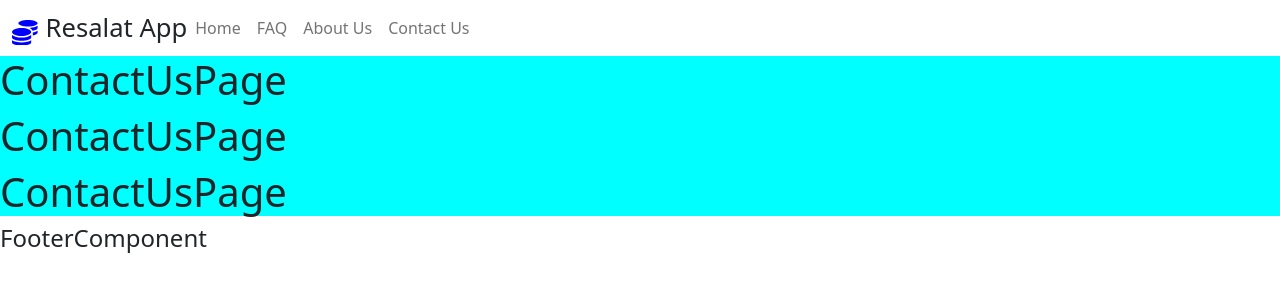
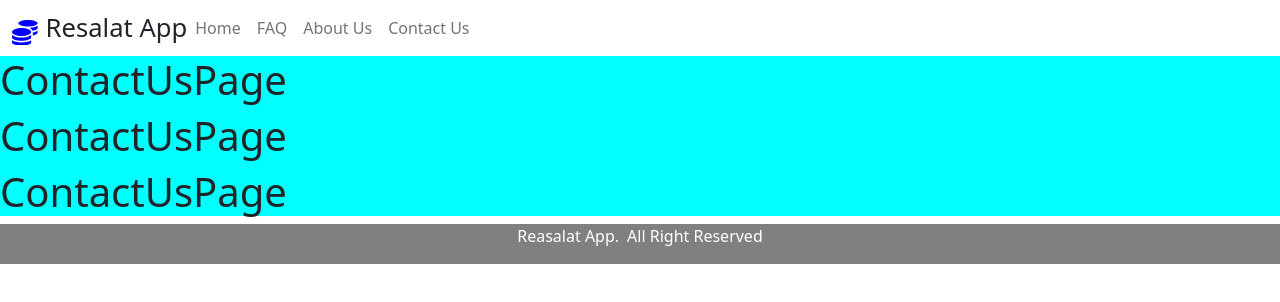
Before and after one commit to mahdizaremz66/resalat-app, a React (Create React App) app: page /contact-us in a window 1280 px wide. Shown: the top 302 px of the page. Built offline with nearby package versions, Linux system fonts and the light colour scheme.

Commit message:
navbar and footer completed

```diff
--- a/src/components/ui/Footer.components.jsx
+++ b/src/components/ui/Footer.components.jsx
@@ -1,11 +1,13 @@
 import React from 'react';
+import "./Footer.css"
 
 const FooterComponent = () => {
     return (
-        <div>
-            <h4>FooterComponent</h4>
-        </div>
+        <footer className='footer'>
+            <span>Reasalat App.</span>
+            <span className="d-none d-md-inline ms-2">All Right Reserved</span>
+        </footer>
     );
-  };
+};
 
 export default FooterComponent;
--- /dev/null
+++ b/src/components/ui/Footer.css
@@ -0,0 +1,8 @@
+.footer{
+    display: flex;
+    justify-content: center;
+    text-align: center;
+    color: white;
+    background-color: gray;
+    height: 40px;
+}
--- a/src/components/ui/Navbar.component.jsx
+++ b/src/components/ui/Navbar.component.jsx
@@ -1,10 +1,16 @@
-import React from 'react';
+import React,{useRef} from 'react';
 import "./Navbar.css";
 
 import { Link } from 'react-router-dom';
 import { FaCoins } from "react-icons/fa";
 
 const NavbarComponent = () => {
+    const btnToggleRef = useRef();
+
+    const toggleMenu = () =>{
+        btnToggleRef.current.click();
+    }
+
     return (
         <nav className="navbar navbar-expand-lg bg-body-tertiary">
             <div className="container-fluid">
@@ -14,27 +20,27 @@
 
                 </div>
 
-                <button className="navbar-toggler" type="button" data-bs-toggle="collapse" data-bs-target="#navbarNav" aria-controls="navbarNav" aria-expanded="false" aria-label="Toggle navigation">
+                <button className="navbar-toggler" type="button" data-bs-toggle="collapse" data-bs-target="#navbarNav" aria-controls="navbarNav" aria-expanded="false" aria-label="Toggle navigation" ref={btnToggleRef}>
                     <span className="navbar-toggler-icon"></span>
                 </button>
                 <div className="collapse navbar-collapse" id="navbarNav">
                     <ul className="navbar-nav">
-                        <li className="nav-item">
+                        <li className="nav-item"  onClick={toggleMenu}>
                             <Link className="nav-link" to="/">
                                 Home
                             </Link>
                         </li>
-                        <li className="nav-item">
+                        <li className="nav-item" onClick={toggleMenu}>
                             <Link className="nav-link" to="/faq">
                                 FAQ
                             </Link>
                         </li>
-                        <li className="nav-item">
+                        <li className="nav-item"  onClick={toggleMenu}>
                             <Link className="nav-link" to="/about-us">
                                 About Us
                             </Link>
                         </li>
-                        <li className="nav-item">
+                        <li className="nav-item"  onClick={toggleMenu}>
                             <Link className="nav-link" to="/contact-us">
                                 Contact Us
                             </Link>
--- a/src/index.css
+++ b/src/index.css
@@ -1,4 +1,4 @@
-*{
+* {
   padding: 0;
   margin: 0;
   box-sizing: border-box;
@@ -8,6 +8,7 @@
   background-color: aliceblue;
 }
 
-.wapper{
+.wapper {
   background-color: aqua;
+  min-height: calc(100vh -(56px + 40px)) ;
 }
```
